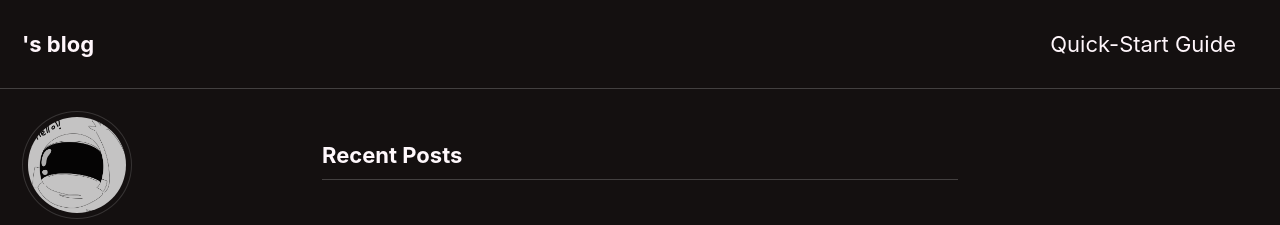
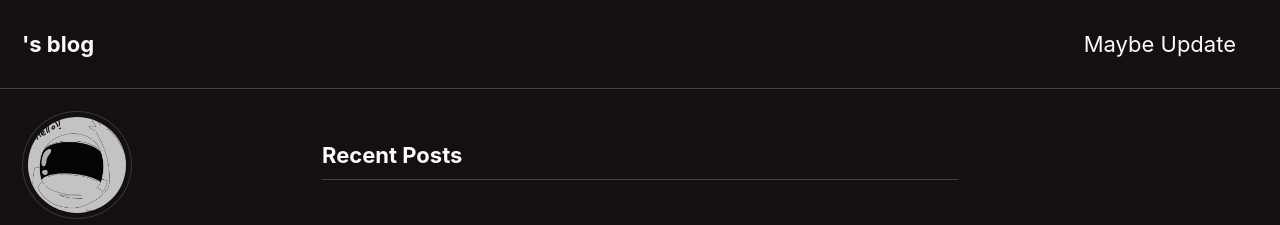
Before and after one commit to suhyeon7846/suhyeon7846.github.io, a Jekyll site: the page built from index.html, in a window 1280 px wide. Shown: the top 225 px of the page. Built offline with Jekyll 4.4.1, drawn with Linux system fonts in a browser that asks for light colours; cached includes are drawn as plain includes; the list of posts is cut into pages by our own code.

Commit message:
Update navigation.yml

```diff
--- a/_data/navigation.yml
+++ b/_data/navigation.yml
@@ -1,7 +1,7 @@
 # main links
 main:
-  - title: "Quick-Start Guide"
-    url: https://mmistakes.github.io/minimal-mistakes/docs/quick-start-guide/
+  - title: "Maybe Update"
+    url: https://suhyeon7846.github.io
   # - title: "About"
   #   url: https://mmistakes.github.io/minimal-mistakes/about/
   # - title: "Sample Posts"
```
